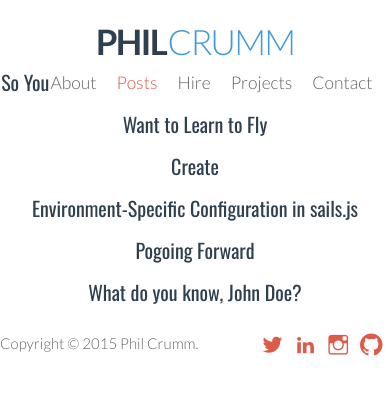
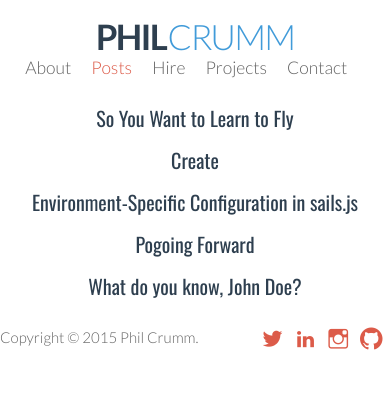
Before and after one commit to pcrumm/pcrumm.github.io, a Jekyll site: the page built from index.html, in a window 390 px wide. Shown: the top 395 px of the page. Built offline with Jekyll 4.4.1, drawn with Linux system fonts in a browser that asks for light colours.

Commit message:
Show category on index page.

```diff
--- a/css/index-page.css
+++ b/css/index-page.css
@@ -82,10 +82,18 @@
 #post-list a:hover {
 	color: rgb(220, 91, 73);
 }
-#post-list span {
+#post-list span.post-date {
 	float: right;
 	font-family: 'Lato';
 	color: rgb(100, 100, 100);
+}
+#post-list span.category {
+	width: 90px;
+	display: inline-block;
+	font-family: 'Lato';
+	text-transform: uppercase;
+	font-weight: 300;
+	font-size: 18px;
 }
 
 footer {
@@ -121,13 +129,28 @@
 		float: left;
 		text-align: center;
 	}
+
+	header nav ul {
+		float: none;
+		text-align: center;
+	}
+
 	#header-image {
 		display: none;
+	}
+
+	#post-list {
+		clear: both;
 	}
 
 	#post-list span {
 		display: none;
 	}
+
+	#post-list span.category {
+		display: none;
+	}
+
 	#post-list li {
 		text-align: center;
 	}
--- a/index.html
+++ b/index.html
@@ -10,8 +10,9 @@
 <ul id="post-list">
 {% for post in site.posts %}
   <li>
+    <span class="category">{{ post.category }}</span>
     <a href="{{ post.url | prepend: site.baseurl }}">{{ post.title }}</a>
-    <span>{{ post.date | date: "%b %-d, %Y" }}</span>
+    <span class="post-date">{{ post.date | date: "%b %-d, %Y" }}</span>
   </li>
 {% endfor %}
 </ul>
```
